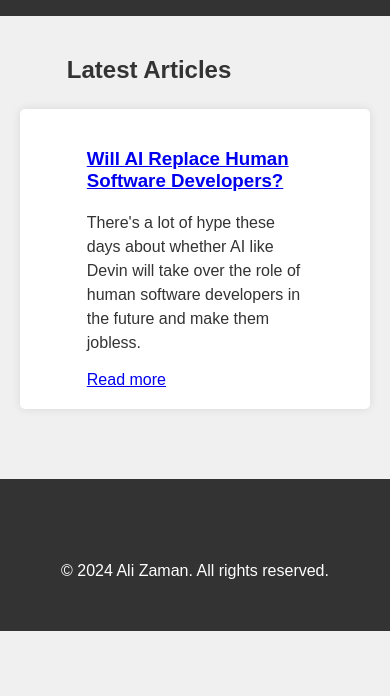
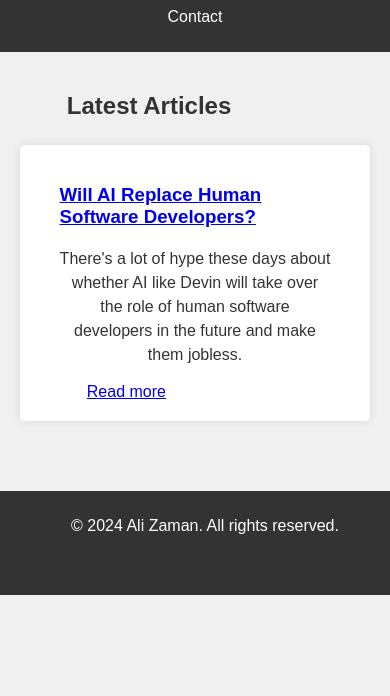
Before and after one commit to Hammad576/AliZamanArticles, a plain HTML site: page index.html in a window 390 px wide. Shown: the part 148-844 px from the top of the page. Drawn offline with Linux system fonts and the light colour scheme.

Commit message:
some new css and added articlec 9

```diff
--- a/index.css
+++ b/index.css
@@ -83,6 +83,7 @@ article p {
     line-height: 1.5;
     padding-right: 10vw;
     padding-left: 10vw;
+    text-align: center;
 }
 
 section p {
@@ -104,3 +105,40 @@ footer {
     width: 100%;
 
 }
+
+/* Media Queries for Tablet and Mobile Devices */
+@media only screen and (max-width: 768px) {
+    header {
+        padding: 10px; /* Adjusted padding for smaller screens */
+    }
+
+    nav ul li {
+        display: block; /* Change to block display for easier tapping on smaller screens */
+        margin-right: 0;
+        margin-bottom: 10px; /* Add margin between list items */
+    }
+
+    article h2 {
+        padding-right: 5vw;
+        padding-left: 5vw;
+    }
+
+    article h3 {
+        padding-right: 5vw;
+        padding-left: 5vw;
+    }
+
+    article img {
+        width: 90%; /* Adjusted width for smaller screens */
+        padding-left: 5vw;
+    }
+
+    article p {
+        padding-right: 5vw;
+        padding-left: 5vw;
+    }
+
+    footer {
+        padding: 10px; /* Adjusted padding for smaller screens */
+    }
+}
```
